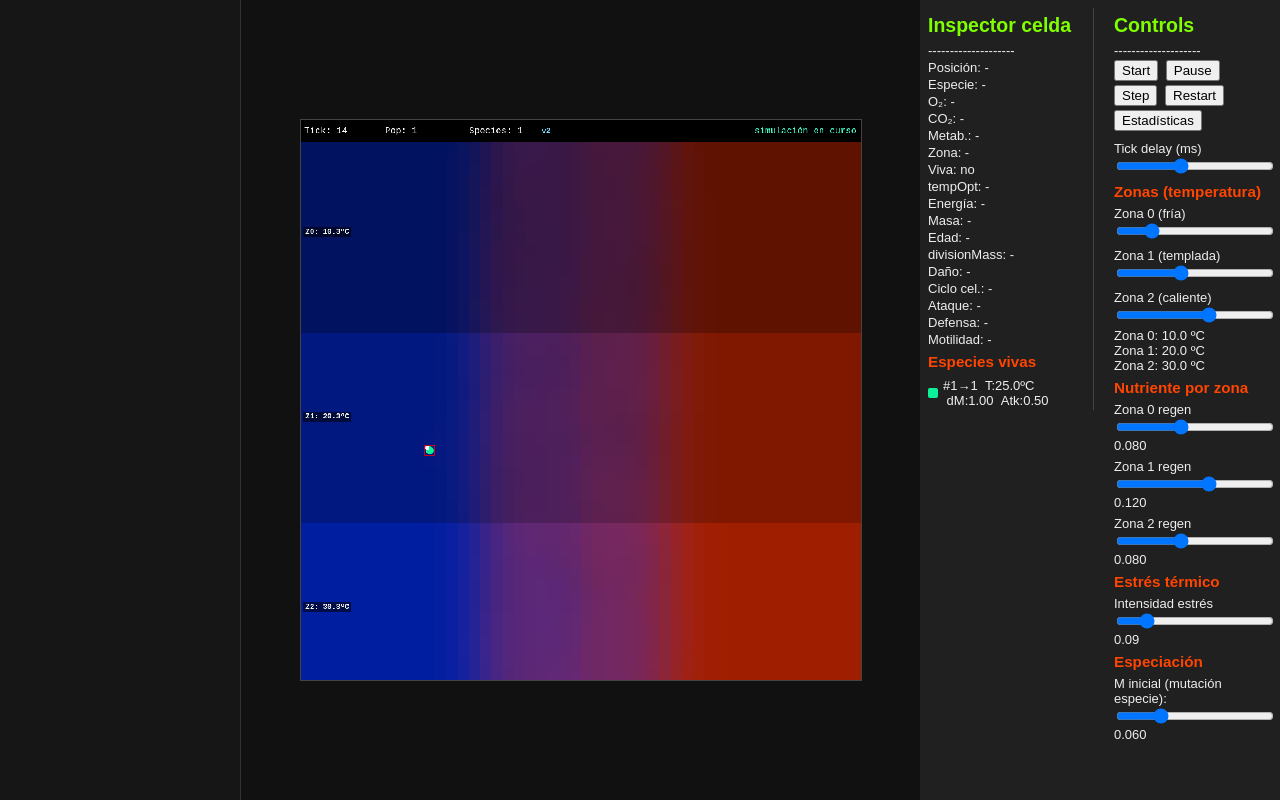
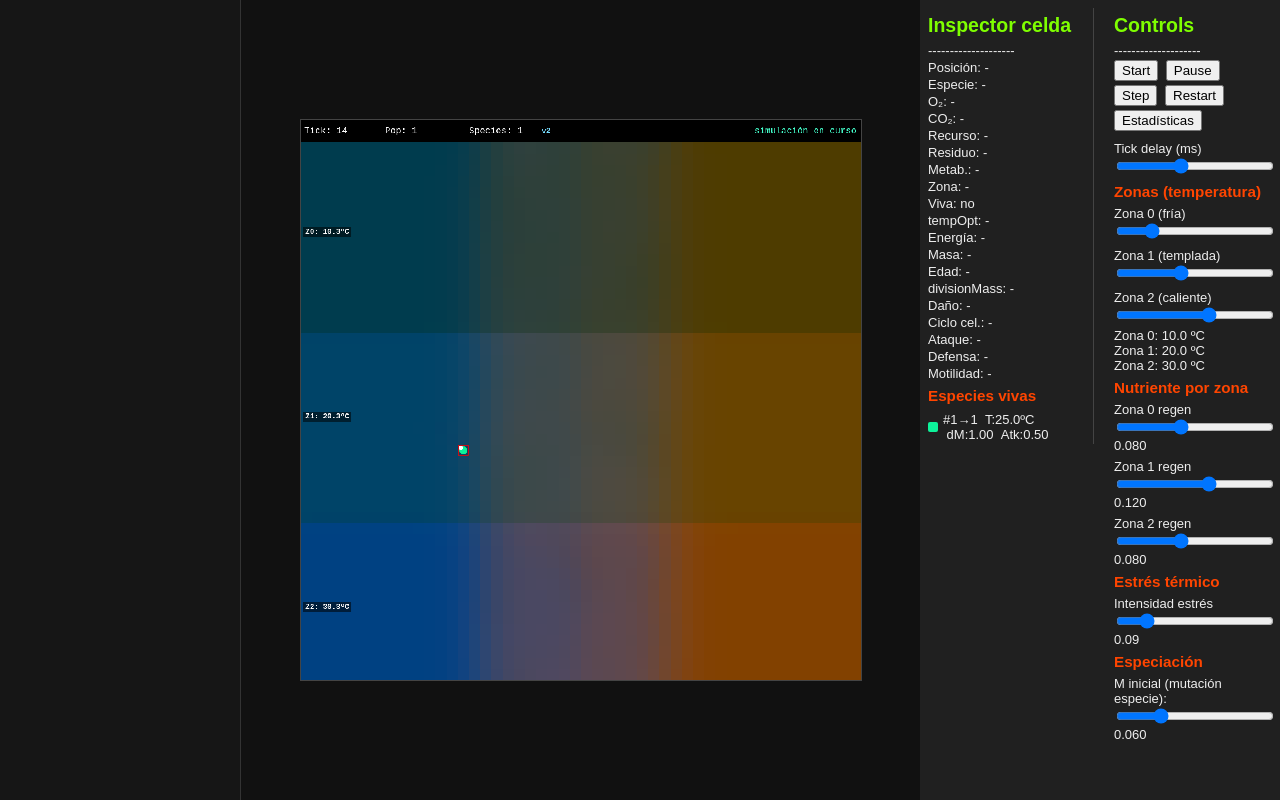
Before and after one commit to tervingo/reabhloid-front, a website built with Vite: page index.html in a window 1280 px wide. Both pictures are taken after a click on the button "Start". Built offline with nearby package versions, Linux system fonts and the light colour scheme; no server answers.

Commit message:
V2 Fase 2

```diff
--- a/index.html
+++ b/index.html
@@ -188,6 +188,8 @@
         <p>Especie: <span id="cellSpecies">-</span></p>
         <p>O₂: <span id="cellO2">-</span></p>
         <p>CO₂: <span id="cellCO2">-</span></p>
+        <p>Recurso: <span id="cellResource">-</span></p>
+        <p>Residuo: <span id="cellWaste">-</span></p>
         <p>Metab.: <span id="cellMetabolic">-</span></p>
         <p>Zona: <span id="cellZone">-</span></p>
         <p>Viva: <span id="cellAlive">no</span></p>
--- a/src/main_species.ts
+++ b/src/main_species.ts
@@ -44,8 +44,10 @@ const cellTempOptSpan = document.getElementById("cellTempOpt") as HTMLSpanElemen
 const cellEnergySpan = document.getElementById("cellEnergy") as HTMLSpanElement;
 const cellAgeSpan = document.getElementById("cellAge") as HTMLSpanElement;
 const cellMaxAgeSpan = document.getElementById("cellMaxAge") as HTMLSpanElement;
-const cellO2Span = document.getElementById("cellO2") as HTMLSpanElement;
-const cellCO2Span = document.getElementById("cellCO2") as HTMLSpanElement;
+const cellO2Span       = document.getElementById("cellO2")       as HTMLSpanElement;
+const cellCO2Span      = document.getElementById("cellCO2")      as HTMLSpanElement;
+const cellResourceSpan = document.getElementById("cellResource") as HTMLSpanElement;
+const cellWasteSpan    = document.getElementById("cellWaste")    as HTMLSpanElement;
 const cellMetabolicSpan = document.getElementById("cellMetabolic") as HTMLSpanElement;
 const cellSpeciesSpan = document.getElementById("cellSpecies") as HTMLSpanElement;
 const cellMassSpan     = document.getElementById("cellMass")     as HTMLSpanElement;
@@ -117,8 +119,10 @@ function updateInspectorFromMouse(event: MouseEvent) {
   }
 
   const cell = world.grid[y][x];
-  cellO2Span.textContent = cell.env.o2.toFixed(3);
-  cellCO2Span.textContent = cell.env.co2.toFixed(3);
+  cellO2Span.textContent       = cell.env.o2.toFixed(3);
+  cellCO2Span.textContent      = cell.env.co2.toFixed(3);
+  cellResourceSpan.textContent = cell.env.resource.toFixed(3);
+  cellWasteSpan.textContent    = cell.env.waste.toFixed(3);
   cellPosSpan.textContent = `${x}, ${y}`;
   cellZoneSpan.textContent = cell.env.zone.toString();
 
@@ -162,8 +166,10 @@ function clearInspector() {
   cellEnergySpan.textContent = "-";
   cellAgeSpan.textContent = "-";
   cellMaxAgeSpan.textContent = "-";
-  cellO2Span.textContent = "-";
-  cellCO2Span.textContent = "-";
+  cellO2Span.textContent       = "-";
+  cellCO2Span.textContent      = "-";
+  cellResourceSpan.textContent = "-";
+  cellWasteSpan.textContent    = "-";
   cellMetabolicSpan.textContent = "-";
   if (cellSpeciesSpan) cellSpeciesSpan.textContent = "-";
   cellMassSpan.textContent = "-";
@@ -278,14 +284,15 @@ function draw() {
     for (let x = 0; x < GRID_WIDTH; x++) {
       const cell = world.grid[y][x];
 
-      // Fondo: O2 → azul, CO2 → rojo, mezcla → interpolación
-      const o2 = cell.env.o2;
+      // Fondo: O2→azul, CO2→rojo, recurso→verde, residuo→naranja
+      const o2  = cell.env.o2;
       const co2 = cell.env.co2;
-      // Base de zona para el brillo (fría/templada/cálida)
+      const res = cell.env.resource;
+      const wst = cell.env.waste;
       const zoneDim = cell.env.zone === 0 ? 0.6 : cell.env.zone === 1 ? 0.8 : 1.0;
-      const rBg = Math.round(Math.min(255, co2 * 160 * zoneDim));
-      const gBg = Math.round(Math.min(255, (o2 + co2) * 30 * zoneDim));
-      const bBg = Math.round(Math.min(255, o2 * 160 * zoneDim));
+      const rBg = Math.round(Math.min(255, co2 * 130 * zoneDim + wst * 70));
+      const gBg = Math.round(Math.min(255, (o2 + co2) * 22 * zoneDim + res * 50));
+      const bBg = Math.round(Math.min(255, o2 * 130 * zoneDim));
 
       ctx.fillStyle = `rgb(${rBg}, ${gBg}, ${bBg})`;
       ctx.fillRect(
--- a/src/types.ts
+++ b/src/types.ts
@@ -8,6 +8,8 @@ export interface CellEnv {
   temperature: number;
   o2: number;
   co2: number;
+  resource: number;        // sustrato energético disponible (Fase 2)
+  waste: number;           // residuo tóxico acumulado (Fase 2)
   zone: ZoneId;
   lastEatenTicks: number;  // >0: murió por depredación hace N ticks
   lastDeathTicks: number;  // >0: murió por causa natural hace N ticks
--- a/src/world_species.ts
+++ b/src/world_species.ts
@@ -3,11 +3,15 @@ import { GRID_WIDTH, GRID_HEIGHT } from "./types";
 import type { CellEnv, CellStateSpecies, OrganismSpecies, ZoneId } from "./types";
 
 // --- Constantes de entorno ---
-const GAS_DIFFUSION    = 0.05;
-const GAS_PRODUCE_RATIO = 0.8;
-const GAS_BORDER_REGEN  = 0.4;
-const GAS_BORDER_WIDTH  = 5;
-const GAS_ZONE_REGEN    = 0.009;
+const GAS_DIFFUSION      = 0.05;
+const GAS_PRODUCE_RATIO  = 0.8;
+const GAS_BORDER_REGEN   = 0.4;
+const GAS_BORDER_WIDTH   = 5;
+const GAS_ZONE_REGEN     = 0.009;
+const RESOURCE_DIFFUSION = 0.02;
+const WASTE_DIFFUSION    = 0.015;
+const WASTE_DECAY        = 0.03;   // fracción de residuo que desaparece por tick
+const RESOURCE_REGEN_SCALE = 0.5; // multiplica zoneRegen para obtener regen de recurso
 
 // --- Constantes de biología ---
 const ATTACK_THRESHOLD  = 0.2;   // ataque mínimo para intentar depredar
@@ -283,28 +287,37 @@ export class WorldSpecies {
   // ---- Metabolismo ----
 
   private processMetabolism(org: OrganismSpecies, env: CellEnv) {
-    const thermal = thermalPerformance(env.temperature, org.tempOpt, org.tempBreadth);
+    const thermal  = thermalPerformance(env.temperature, org.tempOpt, org.tempBreadth);
+    const toxicity = Math.max(0, 1 - env.waste);  // residuo reduce eficiencia de captación
 
-    // Captación de gas: sustituye al recurso (Fase 2 añadirá resource)
-    const isAerobic = org.metabolicType === "aerobic";
-    const gasAvail  = isAerobic ? env.o2 : env.co2;
-    const maxUptake = org.uptakeRate * thermal * 0.08;
-    const consumed  = Math.min(gasAvail, maxUptake);
+    // Recurso como sustrato primario
+    const isAerobic   = org.metabolicType === "aerobic";
+    const grossUptake = org.uptakeRate * thermal * toxicity * 0.08;
+    const resourceTaken = Math.min(env.resource, grossUptake);
+    env.resource = Math.max(0, env.resource - resourceTaken);
 
+    // Gas como catalizador: determina la eficiencia real de la asimilación
+    let gasFactor: number;
     if (isAerobic) {
-      env.o2  = Math.max(0, env.o2  - consumed);
-      env.co2 = Math.min(1, env.co2 + consumed * GAS_PRODUCE_RATIO);
+      const o2Needed = resourceTaken * 0.8;
+      const o2Taken  = Math.min(env.o2, o2Needed);
+      env.o2  = Math.max(0, env.o2  - o2Taken);
+      env.co2 = Math.min(1, env.co2 + o2Taken * GAS_PRODUCE_RATIO);
+      gasFactor = o2Taken / Math.max(0.0001, o2Needed);
     } else {
-      env.co2 = Math.max(0, env.co2 - consumed);
-      env.o2  = Math.min(1, env.o2  + consumed * GAS_PRODUCE_RATIO);
+      const co2Needed = resourceTaken * 0.8;
+      const co2Taken  = Math.min(env.co2, co2Needed);
+      env.co2 = Math.max(0, env.co2 - co2Taken);
+      env.o2  = Math.min(1, env.o2  + co2Taken * GAS_PRODUCE_RATIO);
+      gasFactor = co2Taken / Math.max(0.0001, co2Needed);
     }
 
-    const pathwayEff  = isAerobic ? 1.0 : 0.65;
-    const assimilation = consumed * pathwayEff * thermal;
+    const pathwayEff   = isAerobic ? 1.0 : 0.65;
+    const assimilation = resourceTaken * gasFactor * pathwayEff * thermal;
 
     const maintenance =
       org.maintenanceRate +
-      0.015 * org.attack +
+      0.015 * org.attack  +
       0.008 * org.motility +
       0.02  * org.damage;
 
@@ -315,7 +328,7 @@ export class WorldSpecies {
       org.mass      += net * 0.45;
       org.starvation = Math.max(0, org.starvation - 0.04);
     } else {
-      const deficit = -net;
+      const deficit    = -net;
       const fromEnergy = Math.min(org.energy, deficit * 0.7);
       org.energy -= fromEnergy;
       const remaining = deficit - fromEnergy;
@@ -325,9 +338,12 @@ export class WorldSpecies {
       }
     }
 
-    // daño por temperatura extrema
+    // Producción de residuo metabólico
+    env.waste = Math.min(1, env.waste + assimilation * 0.12);
+
+    // Daño por temperatura extrema y residuo
     const thermalDmg = Math.max(0, 1 - thermal) * 0.004;
-    org.damage = Math.max(0, org.damage + thermalDmg - 0.0005);
+    org.damage = Math.max(0, org.damage + thermalDmg + env.waste * 0.002 - 0.0005);
   }
 
   // ---- Ciclo celular ----
@@ -459,16 +475,28 @@ export class WorldSpecies {
 
   // ---- Muerte ----
 
-  private shouldDie(org: OrganismSpecies, _env: CellEnv): boolean {
-    if (org.mass   <= 0.05) return true;
-    if (org.energy < -0.3)  return true;
-    if (org.damage >= 1.5)  return true;
-    if (org.starvation > 2) return true;
-    return false;
+  private computeDeathHazard(org: OrganismSpecies, env: CellEnv): number {
+    const expectedLon = 150;
+    // Función sigmoide: hazard ≈ 0 en juventud, sube a partir de expectedLon
+    const ageTerm     = 1 / (1 + Math.exp(-(org.age - expectedLon) / 30));
+    const thermalPerf = thermalPerformance(env.temperature, org.tempOpt, org.tempBreadth);
+    const thermalTerm = Math.max(0, 0.5 - thermalPerf);  // 0 si thermal≥0.5
+    const toxTerm     = Math.min(1, env.waste * 0.2);
+    return Math.min(0.4, 0.001 + ageTerm * 0.04 + thermalTerm * 0.03 + toxTerm * 0.1);
   }
 
-  private onDeath(_org: OrganismSpecies, env: CellEnv) {
+  private shouldDie(org: OrganismSpecies, env: CellEnv): boolean {
+    if (org.mass      <= 0.05) return true;
+    if (org.energy    <  -0.3) return true;
+    if (org.damage    >= 1.5)  return true;
+    if (org.starvation > 2)    return true;
+    return Math.random() < this.computeDeathHazard(org, env);
+  }
+
+  private onDeath(org: OrganismSpecies, env: CellEnv) {
     env.lastDeathTicks = 4;
+    env.resource = Math.min(1, env.resource + org.mass * 0.35);
+    env.waste    = Math.min(1, env.waste    + org.mass * 0.15);
   }
 
   // ---- Depredación ----
@@ -503,6 +531,8 @@ export class WorldSpecies {
       predator.mass   += gain * 0.2;
       grid[py][px].org = null;
       grid[py][px].env.lastEatenTicks = 5;
+      grid[py][px].env.resource = Math.min(1, grid[py][px].env.resource + prey.mass * 0.15);
+      grid[py][px].env.waste    = Math.min(1, grid[py][px].env.waste    + prey.mass * 0.10);
     } else {
       predator.damage += 0.03;
       prey.damage     += 0.01;
@@ -562,8 +592,7 @@ export class WorldSpecies {
         if (grid[ny][nx].org) continue;
         const env = grid[ny][nx].env;
         const thermal = thermalPerformance(env.temperature, org.tempOpt, org.tempBreadth);
-        const gas = org.metabolicType === "aerobic" ? env.o2 : env.co2;
-        const score = gas * 0.6 + thermal * 0.4;
+        const score = env.resource * 0.5 + thermal * 0.4 - env.waste * 0.3;
         candidates.push([nx, ny]);
         if (score > bestScore) { bestScore = score; best = [nx, ny]; }
       }
@@ -579,8 +608,10 @@ export class WorldSpecies {
   step_env() { this.updateEnvironment(); }
 
   private updateEnvironment() {
-    const dO2  = Array.from({ length: GRID_HEIGHT }, () => new Float32Array(GRID_WIDTH));
-    const dCO2 = Array.from({ length: GRID_HEIGHT }, () => new Float32Array(GRID_WIDTH));
+    const dO2   = Array.from({ length: GRID_HEIGHT }, () => new Float32Array(GRID_WIDTH));
+    const dCO2  = Array.from({ length: GRID_HEIGHT }, () => new Float32Array(GRID_WIDTH));
+    const dRes  = Array.from({ length: GRID_HEIGHT }, () => new Float32Array(GRID_WIDTH));
+    const dWaste= Array.from({ length: GRID_HEIGHT }, () => new Float32Array(GRID_WIDTH));
 
     for (let y = 0; y < GRID_HEIGHT; y++) {
       for (let x = 0; x < GRID_WIDTH; x++) {
@@ -591,8 +622,10 @@ export class WorldSpecies {
             const nx = x + dx, ny = y + dy;
             if (nx < 0 || ny < 0 || nx >= GRID_WIDTH || ny >= GRID_HEIGHT) continue;
             const n = this.grid[ny][nx];
-            dO2[y][x]  += GAS_DIFFUSION * (n.env.o2  - cell.env.o2);
-            dCO2[y][x] += GAS_DIFFUSION * (n.env.co2 - cell.env.co2);
+            dO2[y][x]   += GAS_DIFFUSION      * (n.env.o2       - cell.env.o2);
+            dCO2[y][x]  += GAS_DIFFUSION      * (n.env.co2      - cell.env.co2);
+            dRes[y][x]  += RESOURCE_DIFFUSION * (n.env.resource - cell.env.resource);
+            dWaste[y][x]+= WASTE_DIFFUSION    * (n.env.waste    - cell.env.waste);
           }
         }
       }
@@ -600,7 +633,9 @@ export class WorldSpecies {
 
     for (let y = 0; y < GRID_HEIGHT; y++) {
       for (let x = 0; x < GRID_WIDTH; x++) {
-        const env = this.grid[y][x].env;
+        const env  = this.grid[y][x].env;
+        const zone = env.zone as number;
+
         env.o2  = Math.max(0, Math.min(1, env.o2  + dO2[y][x]));
         env.co2 = Math.max(0, Math.min(1, env.co2 + dCO2[y][x]));
 
@@ -614,6 +649,16 @@ export class WorldSpecies {
         } else if (x >= GRID_WIDTH / 2) {
           env.co2 = Math.min(1, env.co2 + GAS_ZONE_REGEN);
         }
+
+        // Recurso: difusión + regeneración por zona
+        env.resource = Math.max(0, Math.min(1,
+          env.resource + dRes[y][x] + this.zoneRegen[zone] * RESOURCE_REGEN_SCALE
+        ));
+
+        // Residuo: difusión + decaimiento natural
+        env.waste = Math.max(0, Math.min(1,
+          env.waste + dWaste[y][x] - env.waste * WASTE_DECAY
+        ));
 
         env.temperature = this.getActualZoneTemp(env.zone);
         if (env.lastEatenTicks > 0) env.lastEatenTicks -= 1;
@@ -643,7 +688,7 @@ export class WorldSpecies {
           o2 = 0; co2 = 0.9 + Math.random() * 0.1;
         }
         row.push({
-          env: { temperature: baseTemp, o2, co2, zone, lastEatenTicks: 0, lastDeathTicks: 0 },
+          env: { temperature: baseTemp, o2, co2, resource: 0.8, waste: 0, zone, lastEatenTicks: 0, lastDeathTicks: 0 },
           org: null,
         });
       }
```
